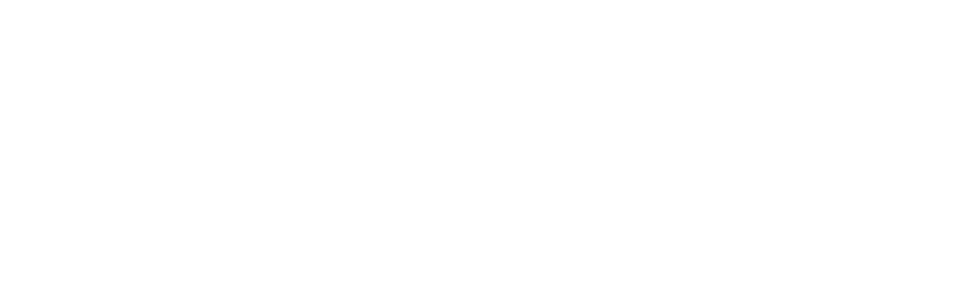
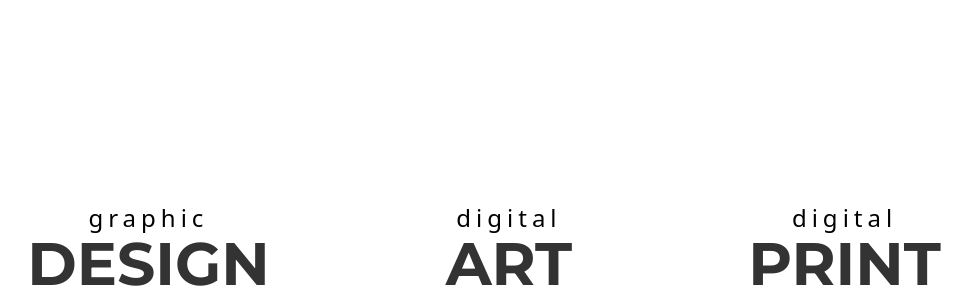
Before and after one commit to GazdagB/blzs-website, a Next.js app: page / in a window 1280 px wide. Shown: the part 634-934 px from the top of the page, without its empty margins (156-1128 px from the left). Before the commit the page ends 800 px from the top, so only its background shows below. Built offline with nearby package versions, Linux system fonts and the light colour scheme.

Commit message:
💄 Hero section structured and styled

```diff
--- a/src/app/page.tsx
+++ b/src/app/page.tsx
@@ -2,6 +2,10 @@
 import Navbar from "./components/Navbar";
 import Preloader from "./components/Preloader";
 import { useEffect, useState } from "react";
+
+import blzsLogo from "./assets/logo/blzs-logo.svg"
+
+import Image from "next/image";
 
 export default function Home() {
   const [preloaderWatched, setPreloaderWatched] = useState(false);
@@ -11,9 +15,9 @@
     const watched = sessionStorage.getItem("preloaderWatched");
 
     if (watched) {
-      setPreloaderWatched(true); // Skip the preloader
+      setPreloaderWatched(true);
     } else {
-      sessionStorage.setItem("preloaderWatched", "true"); // Set the flag after preloader runs
+      sessionStorage.setItem("preloaderWatched", "true");
     }
   }, []);
 
@@ -21,7 +25,31 @@
     <div className="flex flex-col items-center justify-center">
       <Navbar />
       {!preloaderWatched && <Preloader setIsVisible={setIsVisible} isVisible={isVisible} />}
-      <h1>Hello, World!</h1>
+
+      {/* Logo Container */}
+      <div className="flex flex-col items-center justify-center text-center mt-20 md:mt-50 mb-36">
+        <Image src={blzsLogo} alt="BLZS Logo"/>
+      </div>
+
+      {/* PageNav container */}
+      <div className="flex gap-44">
+
+        <div className="flex flex-col items-center ">
+          <span className="font-light text-2xl tracking-[5px]">graphic</span>
+          <span className="text-6xl font-sans font-bold text-black/80">DESIGN</span>
+        </div>
+
+        <div className="flex flex-col items-center">
+          <span className="font-light text-2xl tracking-[5px]">digital</span>
+          <span className="text-6xl font-sans font-bold text-black/80">ART</span>
+        </div>
+
+        <div className="flex flex-col items-center">
+          <span className="font-light text-2xl tracking-[5px]">digital</span>
+          <span className="text-6xl font-sans font-bold text-black/80">PRINT</span>
+        </div>
+
+      </div>
     </div>
   );
 }
```
Also changed, not shown: src/app/assets/logo/blzs-logo.png (deleted), src/app/assets/logo/blzs-logo.svg (added).
